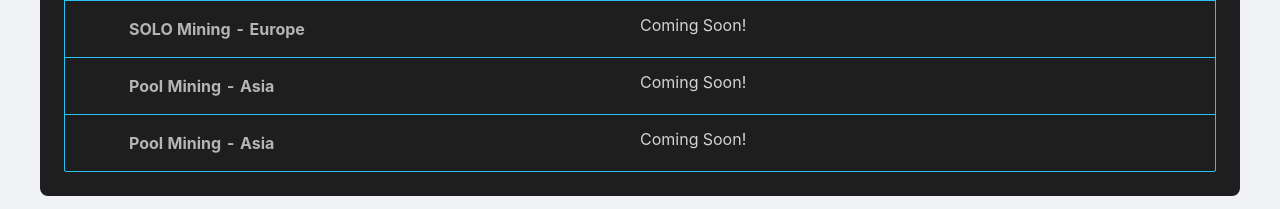
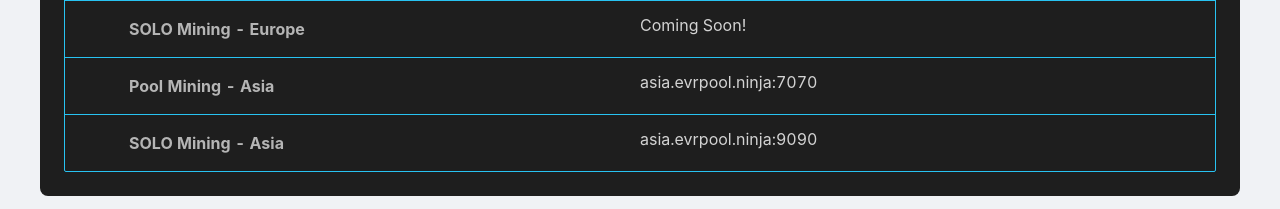
Before and after one commit to nicholidev/evr-frontend, a Next.js app: page /connect in a window 1280 px wide. Shown: the part 471-680 px from the top of the page. Built offline with nearby package versions, Linux system fonts and the light colour scheme; some icons are missing.

Commit message:
add Asia info to connect page

```diff
--- a/src/pages/connect.tsx
+++ b/src/pages/connect.tsx
@@ -7,6 +7,7 @@ import { Icon } from "@iconify/react";
 
 const data = [
     {
+        // light: "noto:green-circle",
         flag: "openmoji:flag-us-outlying-islands",
         label: "Pool Mining - USA East Coast",
         value: "us-east.evrpool.ninja:3333"
@@ -39,12 +40,12 @@ const data = [
     {
         flag: "openmoji:flag-singapore",
         label: "Pool Mining - Asia",
-        value: "Coming Soon!"
+        value: "asia.evrpool.ninja:7070"
     },
     {
         flag: "openmoji:flag-singapore",
-        label: "Pool Mining - Asia",
-        value: "Coming Soon!"
+        label: "SOLO Mining - Asia",
+        value: "asia.evrpool.ninja:9090"
     }
 ];
 
@@ -75,10 +76,13 @@ const ConnectPage: NextPage = () =>
                                                 sm={{ span: 12 }}
                                             >
                                                 <h5 className="table-title" style={{ marginBottom: 0 }}>
+                                                    <Icon icon={item.light}/>
                                                     <Icon icon={item.flag}/>
                                                     {item.label}
                                                 </h5>
                                             </Col>
+
+
                                             <Col
                                                 span={24}
                                                 sm={{ span: 12 }}
@@ -91,6 +95,20 @@ const ConnectPage: NextPage = () =>
                             />
                         </Card>
                     </Col>
+
+
+                    {/* <Col span={24}>
+                        <Card
+                            title="How can I set static difficulty?"
+                        >
+                            <code>
+                                Simply put d=0.15 in the password field of your miner software. Where x.xx is the difficulty value. 0.10
+                            </code>
+                        </Card>
+                    </Col> */}
+
+
+
                     <Col span={24}>
                         <Card
                             title="Settings for Wild-Rig Multi:"
```
